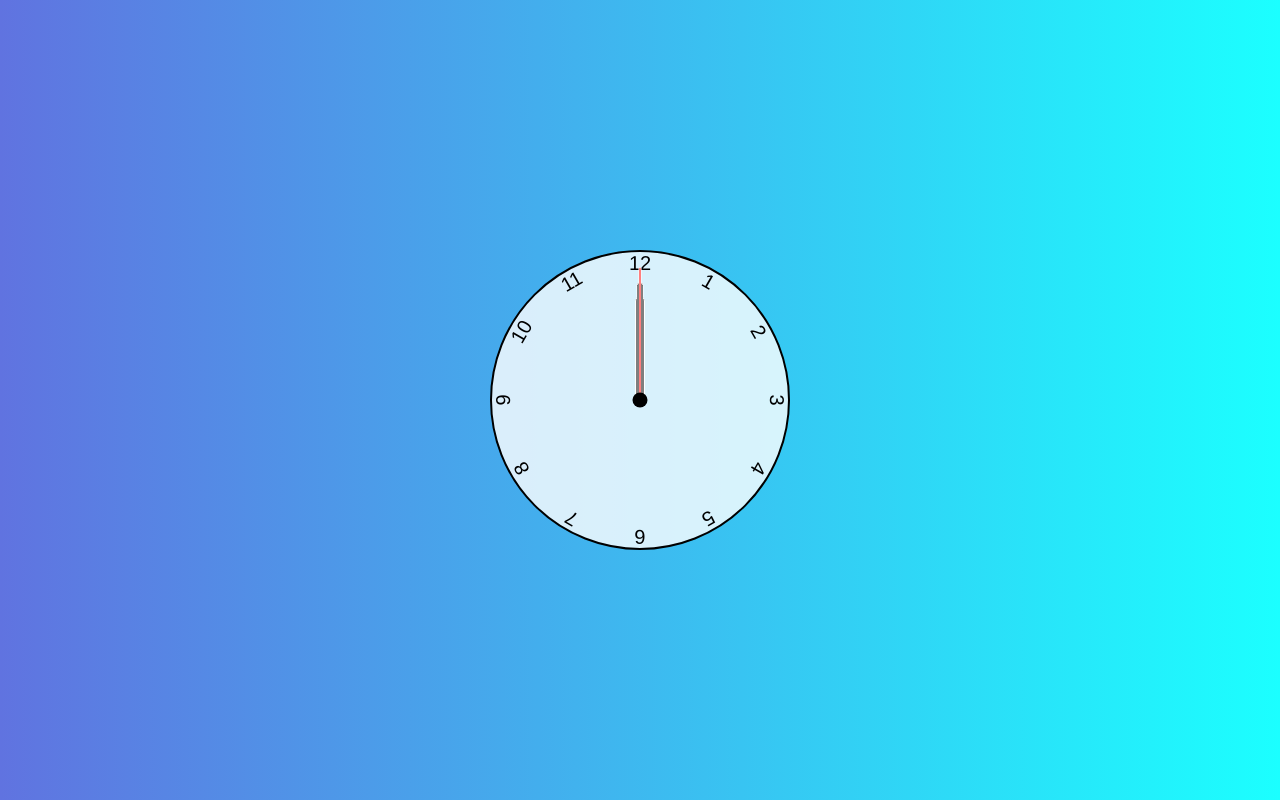
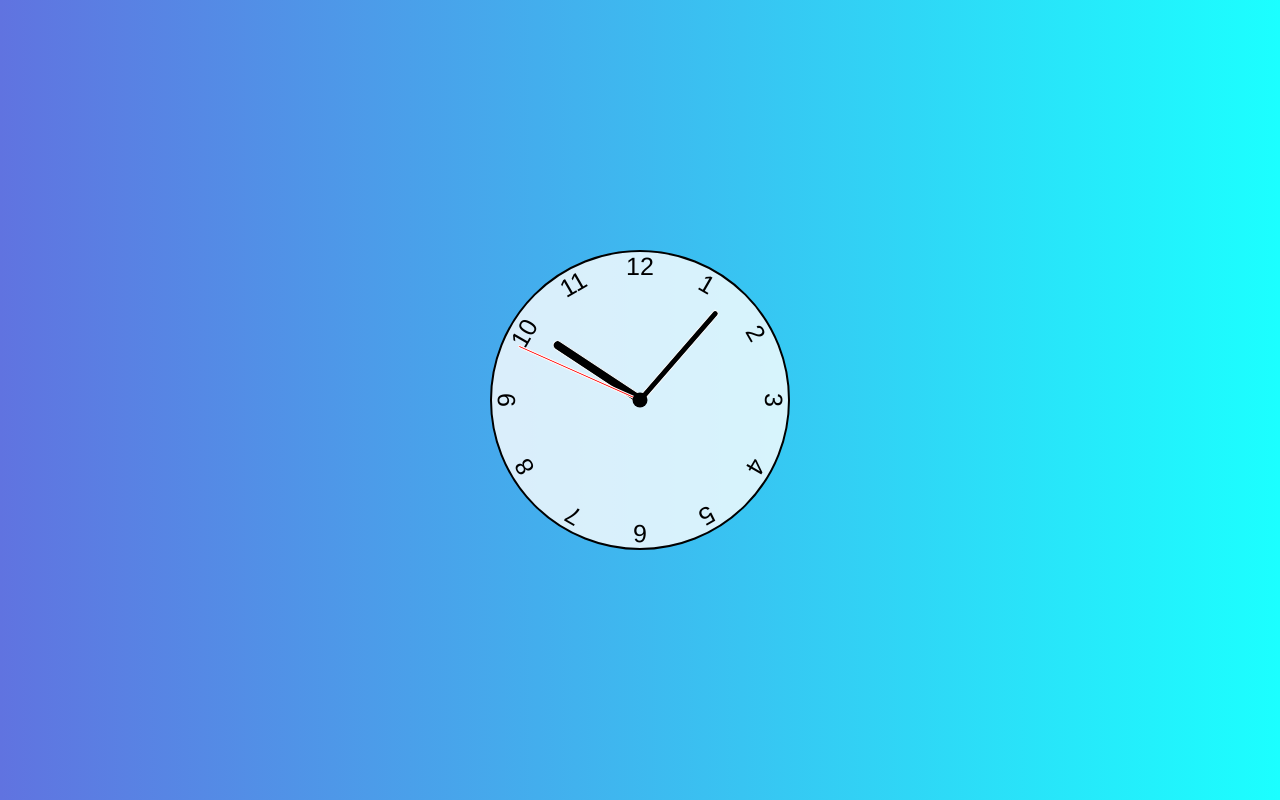
Before and after one commit to Alex-Rockwell/Clock-JavaScript, a plain HTML site: page index.html in a window 1280 px wide. Drawn offline with Linux system fonts and the light colour scheme.

Commit message:
21.10.19

```diff
--- a/index.html
+++ b/index.html
@@ -10,9 +10,9 @@
 <body>
 
   <div class="clock">
-    <div class="hand hour"></div>
-    <div class="hand minute"></div>
-    <div class="hand second"></div>
+    <div class="hand hour" data-hour-hand></div>
+    <div class="hand minute" data-minute-hand></div>
+    <div class="hand second" data-second-hand></div>
     <div class="number number1">1</div>
     <div class="number number2">2</div>
     <div class="number number3">3</div>
--- a/index.js
+++ b/index.js
@@ -0,0 +1,21 @@
+setInterval(setClock, 1000)
+
+const hourHand = document.querySelector('[data-hour-hand]')
+const minuteHand = document.querySelector('[data-minute-hand]')
+const secondHand = document.querySelector('[data-second-hand]')
+
+function setClock() {
+  const currentDate = new Date()
+  const secondsRatio = currentDate.getSeconds() / 60
+  const minutesRatio = (secondsRatio + currentDate.getMinutes()) / 60
+  const hourRatio = (minutesRatio + currentDate.getHours()) / 12
+  setRotation(secondHand, secondsRatio)
+  setRotation(minuteHand, minutesRatio)
+  setRotation(hourHand, hourRatio)
+}
+
+function setRotation(element, rotationRatio) {
+  element.style.setProperty('--rotation', rotationRatio * 360)
+}
+
+setClock()
--- a/styles.css
+++ b/styles.css
@@ -11,9 +11,9 @@ html {
 }
 
 body {
-  height: 100vh;
+  min-height: 100vh;
   font-family: 'Franklin Gothic Medium', 'Arial Narrow', Arial, sans-serif;
-  font-size: 2rem;
+  font-size: 2.5rem;
   background-image: linear-gradient(to right, #6073e0, #1bffff);
   display: flex;
   align-items: center;
```
